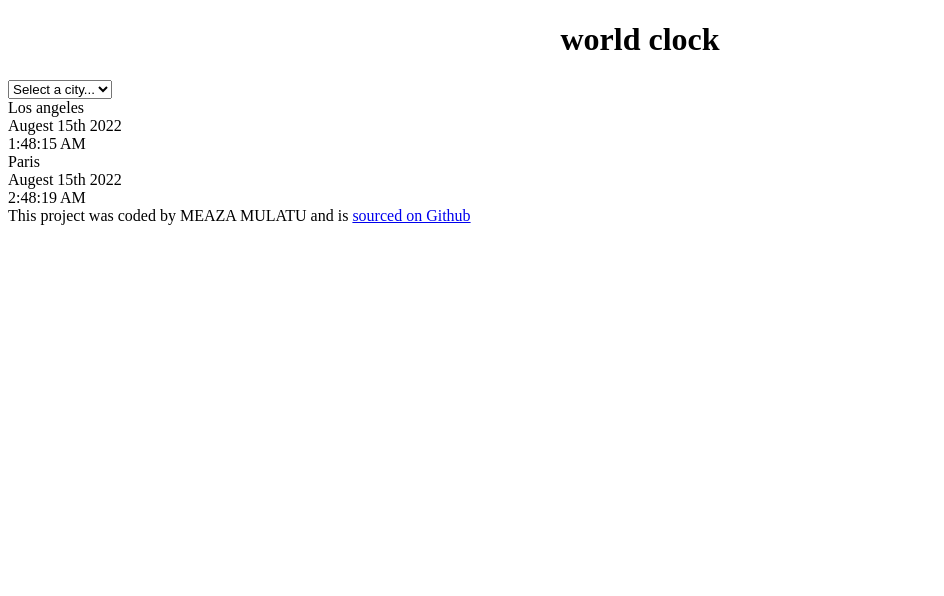
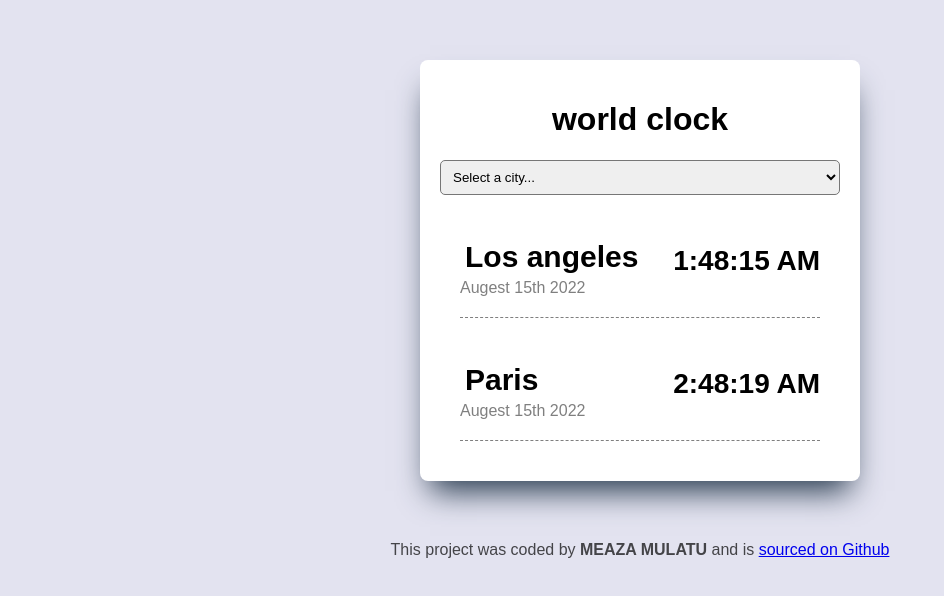
Before and after one commit to kidehae/my_world_clock_project, a plain HTML site: page index.html in a window 1280 px wide. Shown: the whole page, without its empty margins (0-944 px from the left). Drawn offline with Linux system fonts and the light colour scheme; a script that the page names is missing.

Commit message:
added-the-css-to-the-project

```diff
--- a/index.html
+++ b/index.html
@@ -16,18 +16,23 @@
         <option value="Seoul">Seoul</option>
       </select>
       <div class="city">
-        Los angeles
-        <div class="date">Augest 15th 2022</div>
-        <div class="time">1:48:15 AM</div>
+        <div>
+          <h2>Los angeles</h2>
+          <div class="date">Augest 15th 2022</div>
+        </div>
+        <div class="time"><b>1:48:15 AM</b></div>
       </div>
       <div class="city">
-        Paris
-        <div class="date">Augest 15th 2022</div>
-        <div class="time">2:48:19 AM</div>
+        <div>
+          <h2>Paris</h2>
+          <div class="date">Augest 15th 2022</div>
+        </div>
+        <div class="time"><b>2:48:19 AM</b></div>
       </div>
     </div>
+
     <footer>
-      This project was coded by MEAZA MULATU and is
+      This project was coded by <b>MEAZA MULATU </b>and is
       <a
         href="https://github.com/kidehae/my_world_clock_project "
         target="_blank"
--- a/src/index.js
+++ /dev/null
@@ -1 +0,0 @@
-alert("ENKWAN DENA METU");
--- a/src/style.css
+++ b/src/style.css
@@ -1,4 +1,44 @@
-h1,
-p {
+body {
+  background-color: rgb(227, 227, 240);
+  font-family: sans-serif;
+}
+.container {
+  background-color: white;
+  padding: 20px;
+  margin: 60px auto;
+  max-width: 400px;
+  border-radius: 8px;
+  box-shadow: rgb(38, 57, 77) 0px 20px 30px -10px;
+}
+h1 {
   text-align: center;
 }
+select {
+  width: 100%;
+  padding: 8px;
+  border-radius: 5px;
+}
+.city {
+  display: flex;
+  justify-content: space-between;
+  margin: 20px;
+  padding: 20px 0;
+  border-bottom: 1px dashed rgba(0, 0, 0, 0.5);
+}
+h2 {
+  font-size: 30px;
+  margin: 5px;
+}
+.time {
+  margin-top: 10px;
+  margin-left: 25px;
+  font-size: 28px;
+}
+.date {
+  color: rgba(0, 0, 0, 0.5);
+}
+
+footer {
+  text-align: center;
+  color: rgba(0, 0, 0, 0.7);
+}
```
